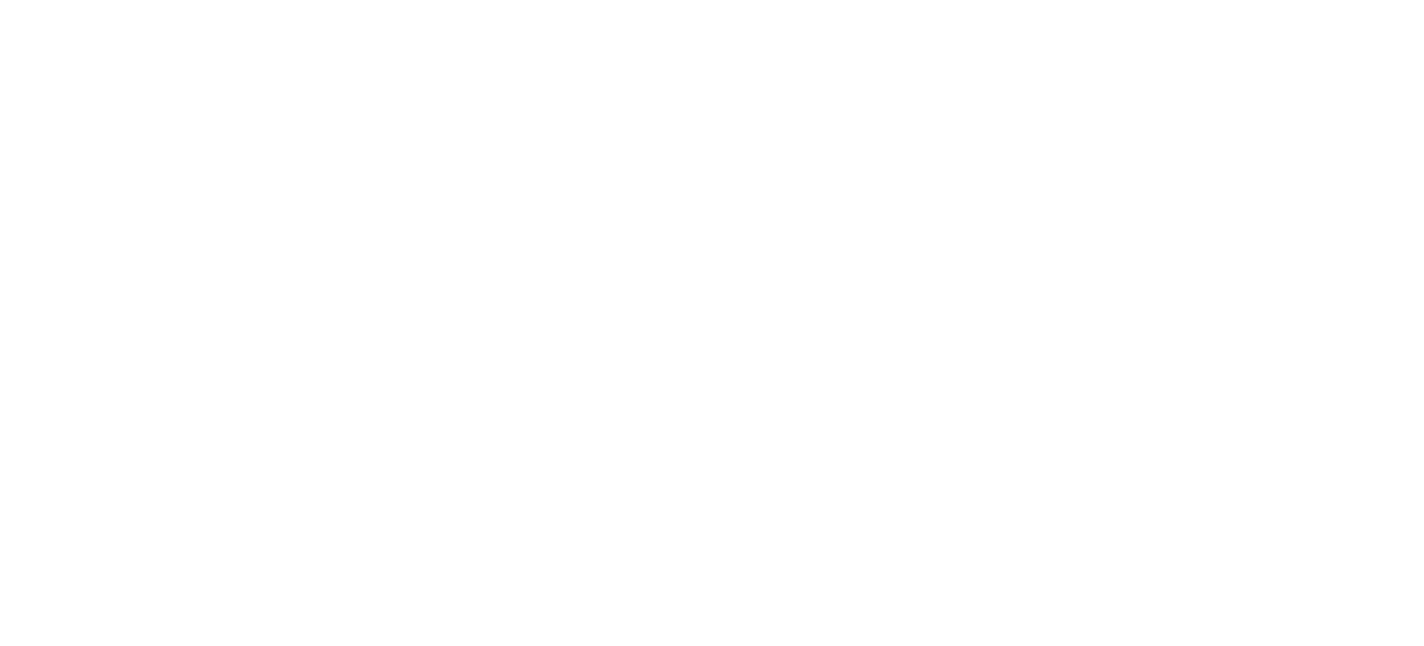
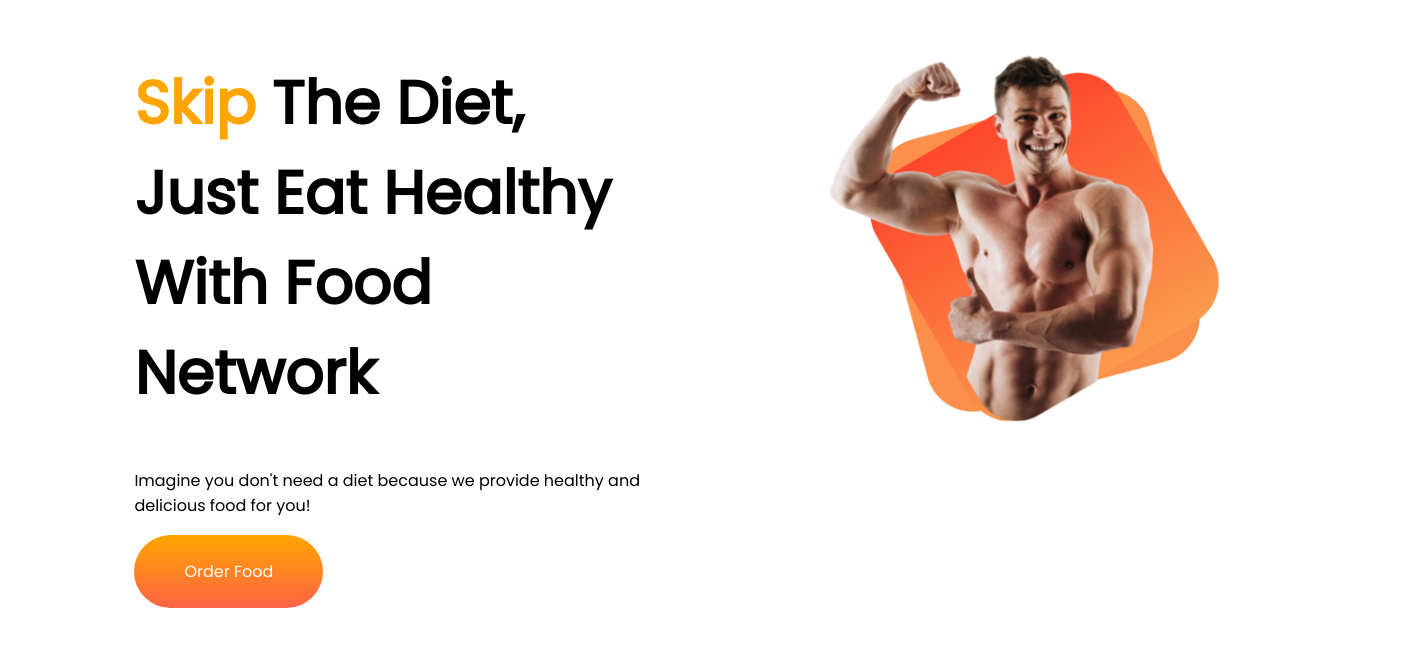
Before and after one commit to didar07/practice-portfolio, a plain HTML site: page index.html in a window 1280 px wide. Shown: the whole page, 1424 px wide, since content can reach past the window. Drawn offline with Linux system fonts and the light colour scheme.

Commit message:
eat added

```diff
--- a/index.html
+++ b/index.html
@@ -6,11 +6,26 @@
     <meta http-equiv="X-UA-Compatible" content="IE=edge">
     <meta name="viewport" content="width=device-width, initial-scale=1.0">
     <title>Eat fresh</title>
+    <link rel="preconnect" href="https://fonts.googleapis.com">
+    <link rel="preconnect" href="https://fonts.gstatic.com" crossorigin>
+    <link href="https://fonts.googleapis.com/css2?family=Poppins&display=swap" rel="stylesheet">
     <link rel="stylesheet" href="style.css">
 </head>
 
 <body>
+    <section>
+        <div class="half-width">
+            <h1><span class="first-h1">Skip</span> The Diet,<br> Just Eat Healthy With Food Network</h1>
 
+            <p>Imagine you don't need a diet because we provide
+
+                healthy and delicious food for you!</p>
+            <br>
+            <a class="link-button" target="_blank" href="https://www.linkedin.com/company/programminghero/">Order
+                Food</a>
+        </div>
+        <div class="half-width"><img src="images/my hero.png" alt=""></div>
+    </section>
 </body>
 
 </html>
--- a/style.css
+++ b/style.css
@@ -0,0 +1,35 @@
+body {
+    font-family: 'Poppins', sans-serif;
+}
+
+h1 {
+    font-size: 60px;
+    font-weight: 1000px;
+}
+
+.first-h1 {
+    color: orange;
+}
+
+section {
+    display: flex;
+}
+
+.half-width {
+    width: 50%;
+    padding-left: 10%;
+}
+
+.half-width img {
+    width: 100%;
+    padding-right: 30%;
+}
+
+.link-button {
+    text-decoration: none;
+    color: white;
+    font-weight: 700px;
+    background-image: linear-gradient(orange, tomato);
+    padding: 25px 50px;
+    border-radius: 50px;
+}
```
Also changed, not shown: images/Frame 59.jpg (added), images/my hero.png (added).
